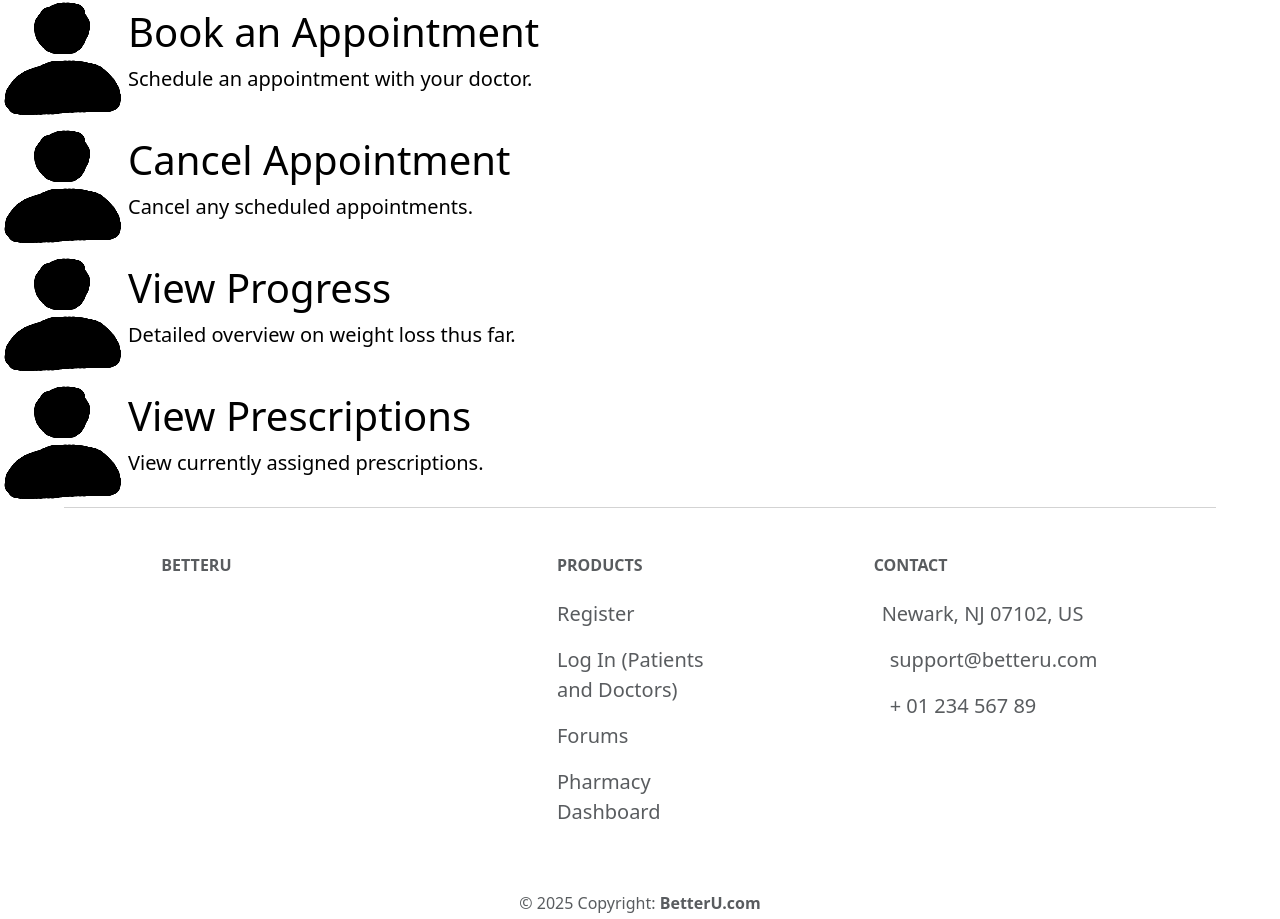
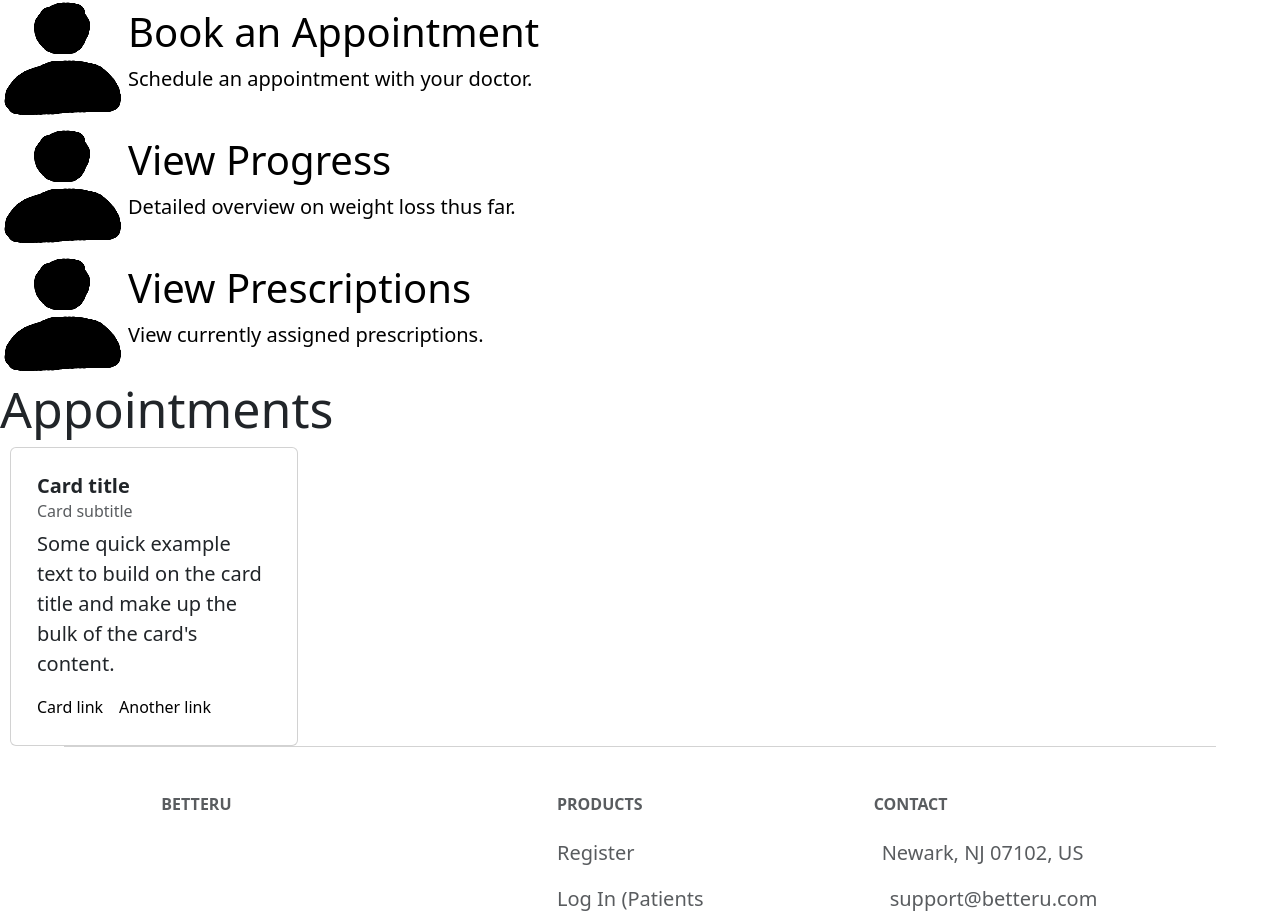
Before and after one commit to Chris8115/CS490-Group-1-Frontend, a React (Create React App) app in the folder client/: page /patient/dashboard in a window 1280 px wide. Shown: the part 257-1176 px from the top of the page. Built offline with nearby package versions, Linux system fonts and the light colour scheme.

Commit message:
Working on displayingng appointments

```diff
--- a/client/src/app/routes/Patient/PatientDashboard.js
+++ b/client/src/app/routes/Patient/PatientDashboard.js
@@ -1,16 +1,38 @@
 
+import { useEffect } from "react";
 import DashboardItem from "../../../components/DashboardItem";
+import { Card } from "react-bootstrap";
+
 
 function PatientDashboard() {
+
+    const getPatientAppointments = async() => {
+        console.log("Duuuude.");
+    }
+
+    useEffect(() => {
+        console.log("AAA");
+        getPatientAppointments();
+    }, [])
+
     return <>
         <h1>Dashboard</h1>
-
         <div style = {{ display: 'flex', flexDirection: "column" }} >
             <DashboardItem itemName="Write a Review" itemDescription="Write out a review for your doctor." href="/patient/review" icon="DashboardTestIcon" />
             <DashboardItem itemName="Book an Appointment" itemDescription="Schedule an appointment with your doctor." href="/patient/book-appointment" icon="DashboardTestIcon" />
-            <DashboardItem itemName="Cancel Appointment" itemDescription="Cancel any scheduled appointments." href="/patient/cancel-appointment" icon="DashboardTestIcon" />
             <DashboardItem itemName="View Progress" itemDescription="Detailed overview on weight loss thus far." href="/patient/progress" icon="DashboardTestIcon" />
             <DashboardItem itemName="View Prescriptions" itemDescription="View currently assigned prescriptions." href="/patient/prescriptions" icon="DashboardTestIcon" />
+        </div>
+
+        <h1>Appointments</h1>
+        <div class="card" style={{width: 18 + 'rem'}}>
+            <div class="card-body">
+                <h5 class="card-title">Card title</h5>
+                <h6 class="card-subtitle mb-2 text-muted">Card subtitle</h6>
+                <p class="card-text">Some quick example text to build on the card title and make up the bulk of the card's content.</p>
+                <a href="#" class="card-link">Card link</a>
+                <a href="#" class="card-link">Another link</a>
+            </div>
         </div>
 
     </>
--- a/package.json
+++ b/package.json
@@ -1,6 +1,7 @@
 {
   "dependencies": {
     "bootstrap": "^5.3.3",
+    "mdb-react-ui-kit": "^9.0.0",
     "react-bootstrap": "^2.10.9",
     "react-router-dom": "^7.4.0"
   }
```
Also changed, not shown: 1 other file (tests, documents, lock files or other folders).
